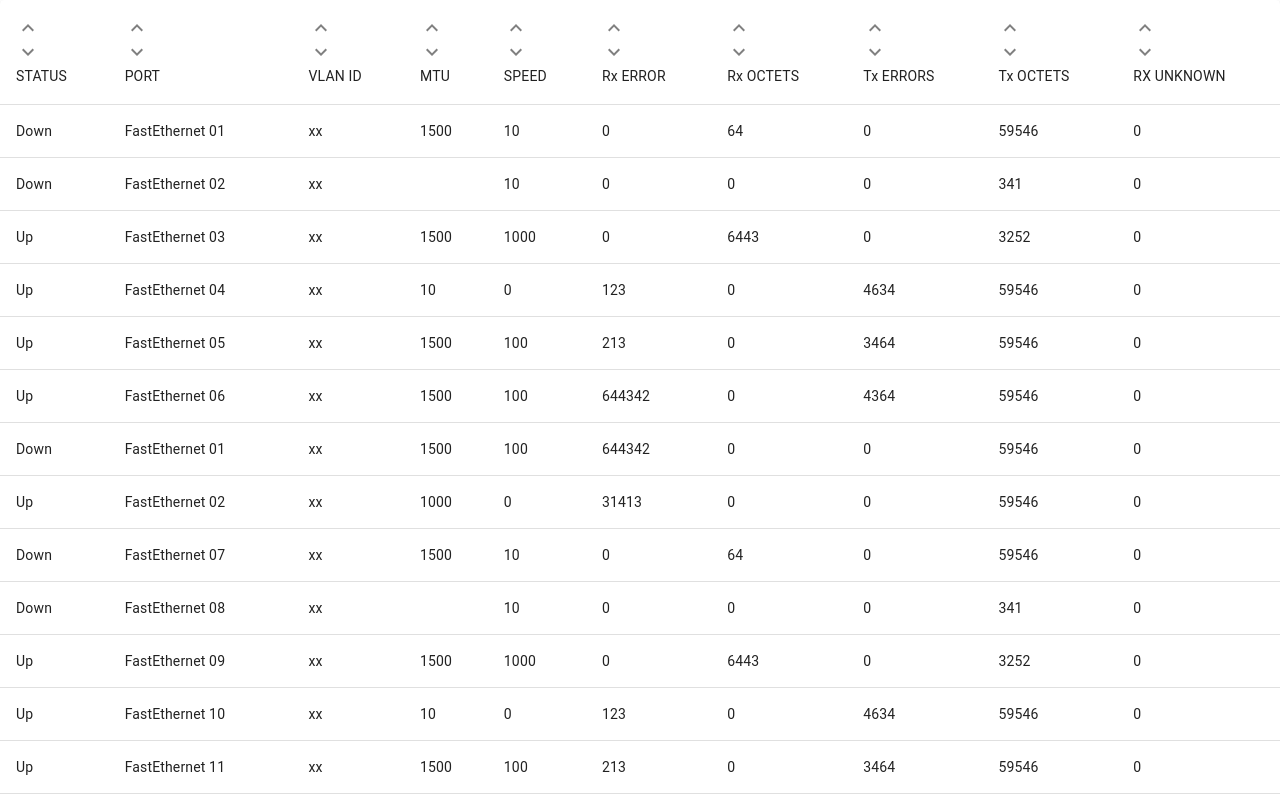
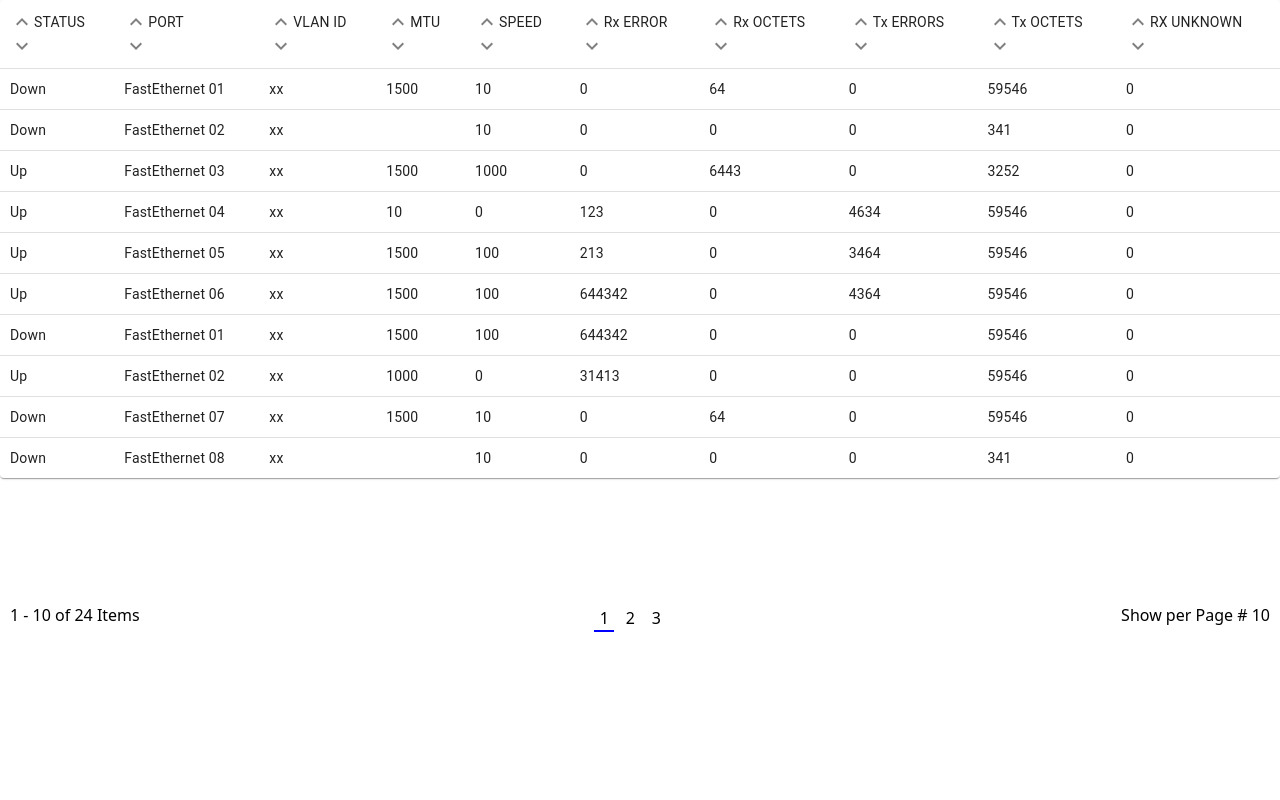
Before and after one commit to abdulkhaliquem9/react-horizontal-scroller, a React (Create React App) app: page / in a window 1280 px wide. Shown: the top 800 px of the page. Built offline with nearby package versions, Linux system fonts and the light colour scheme.

Commit message:
added pagination logic & pagination footer alignment

```diff
--- a/src/components/Table/index.js
+++ b/src/components/Table/index.js
@@ -10,52 +10,80 @@ import KeyboardArrowUpIcon from '@mui/icons-material/KeyboardArrowUp';
 import KeyboardArrowDownIcon from '@mui/icons-material/KeyboardArrowDown';
 import { sortData, parseTableData } from './utils';
 import { ASCENDING, DESCENDING, tableColumns } from './constants';
+import './styles.scss'
 
 export default function BasicTable(props) {
-  const { data, rowsPerPage = 10 } = props
-  const [tableData, setTableData] = useState({ orderBy: '', sortByColumn: '', currentPage: 0})
+  const { data = {}, rowsPerPage = 10 } = props
+  const [tableData, setTableData] = useState({ countLabel: '', orderBy: '', sortByColumn: '', currentPage: 0})
   useEffect(() => {
-    const parsedData =  parseTableData(data, rowsPerPage)
-    console.log('parsedData', parsedData)
-    setTableData(prev => ({ ...prev, rawData: data, data: parsedData }))
+    if(data){
+      console.log('component did update', props)
+      const parsedData =  parseTableData(props.data, rowsPerPage, currentPage)
+      const {data, totalPages, rawData, pages, countLabel} = parsedData;
+      console.log('parsedData', parsedData)
+      if(pages.length > 0){
+        setTableData(prev => ({ ...prev, data, totalPages, rawData, pages, countLabel, currentPage: 0 }))
+      }else{
+        setTableData(prev => ({ ...prev, data, totalPages, rawData, pages, countLabel }))
+      }
+    }
   }, [data]);
 
   const sortBy = ({ orderBy, columnName: sortByColumn }) => {
-    const { data = [] } = tableData;
+    const { currentPage} = tableData;
     if (orderBy === ASCENDING) {
-      const ascData = data.sort((a, b) => sortData(a, b, sortByColumn, orderBy));
-      setTableData(prev => ({ ...prev, orderBy, sortByColumn, data: ascData }))
+      const ascData = tableData.data[currentPage].sort((a, b) => sortData(a, b, sortByColumn, orderBy));
+      const tableRows = [...tableData.data]
+      tableRows[currentPage] = ascData
+      setTableData(prev => ({ ...prev, orderBy, sortByColumn, data: tableRows }))
     } else {
-      const descData = data.sort((a, b) => sortData(a, b, sortByColumn, orderBy));
-      setTableData(prev => ({ ...prev, orderBy, sortByColumn, data: descData }))
+      const descData = tableData.data[currentPage].sort((a, b) => sortData(a, b, sortByColumn, orderBy));
+      const tableRows = [...tableData.data]
+      tableRows[currentPage] = descData
+      setTableData(prev => ({ ...prev, orderBy, sortByColumn, data: tableRows }))
     }
   }
 
-  const { sortByColumn, orderBy } = tableData;
-  console.log('data', data)
+  const onPageSelect = (pageNumber) => {
+    const parsedData =  parseTableData(props.data, rowsPerPage, pageNumber)
+      const {data, totalPages, rawData, pages, countLabel} = parsedData;
+    setTableData(prev => ({...prev, currentPage: pageNumber, orderBy: '', sortByColumn: '', data, countLabel}))
+  }
+
+  const { sortByColumn, orderBy, pages = [], currentPage = 0, countLabel} = tableData;
+  console.log('data', tableData)
+
+  if(!tableData.data){
+    return null
+  }
 
   return (
+    <div className='table-container'>
+
+    <div className='table-wrapper'>
     <TableContainer component={Paper}>
-      <Table sx={{ minWidth: 650 }} aria-label="simple table">
+      <Table sx={{ minWidth: 650 }} >
         <TableHead>
           <TableRow>
             {
-              tableColumns.map(columnName => <TableCell key={columnName}>
-                <span style={{ display: 'flex', flexDirection: 'column' }}>
+              tableColumns.map(columnName => <TableCell key={columnName} className='table-header-column'>
+                <span className='table-header-cell'>
+                  <span className='sort-icons'>
                   {
                     orderBy === ASCENDING || orderBy.length === 0 ? <KeyboardArrowUpIcon sx={{ color: sortByColumn === columnName && orderBy === ASCENDING ? 'black' : 'gray' }} onClick={() => { sortBy({ orderBy: DESCENDING, columnName }) }} /> : null
                   }
                   {
                     orderBy === DESCENDING || orderBy.length === 0 ? <KeyboardArrowDownIcon sx={{ color: sortByColumn === columnName && orderBy === DESCENDING ? 'black' : 'gray' }} onClick={() => { sortBy({ orderBy: ASCENDING, columnName }) }} /> : null
                   }
+                  </span>
+                <span style={{ fontWeight: sortByColumn === columnName ? 'bold' : 'normal' }}> {columnName} </span>
                 </span>
-                <span style={{ fontWeight: sortByColumn === columnName ? 'bold' : 'normal' }}> {columnName} </span>
               </TableCell>)
             }
           </TableRow>
         </TableHead>
         <TableBody>
-          {data.map((row, i) => (
+          {tableData.data[currentPage].map((row, i) => (
             <TableRow
               key={i}
               sx={{ '&:last-child td, &:last-child th': { border: 0 } }}
@@ -68,5 +96,21 @@ export default function BasicTable(props) {
         </TableBody>
       </Table>
     </TableContainer>
+    </div>
+
+    <div className='table-pagination'>
+      <div className='page-count'>
+        {countLabel}
+      </div>
+      <div className='pagination'>
+        {
+          pages.map((page,i)=> <button key={i} onClick={()=>{onPageSelect(i)}} className={`page-button ${currentPage === i ? 'active-button':''}`}>{page}</button>)
+        }
+      </div>
+      <div className='rows-per-page'>
+        Show per Page # {rowsPerPage}
+      </div>
+    </div>
+    </div>
   );
 }
--- /dev/null
+++ b/src/components/Table/styles.scss
@@ -0,0 +1,53 @@
+.table-container {
+    height: 80vh;
+    min-height: 100%;
+    // outline: 1px solid blue;
+    display: flex;
+    flex-direction: column;
+    justify-content: space-between;
+
+    .table-wrapper {
+        height: 100%;
+        // outline: 1px solid lime;
+        thead, tbody {
+            th {
+                padding: 10px;
+            }
+        }
+        thead {
+            tr {
+                .table-header-column  {
+                    // display: flex;
+                    .table-header-cell {
+                        display: flex;
+                        .sort-icons {
+                            display: flex;
+                            flex-direction: column;
+                            span {
+                                width: fit-content;
+                            }
+                        }
+
+                    }
+                }
+            }
+        }
+    }
+    .table-pagination {
+        // height: f;
+        justify-content: space-between;
+        display: flex;
+        padding: 5px 10px;
+            .page-count {}
+            .pagination {
+                .page-button {
+                    margin: 3px;
+                    width: 20px;
+                }
+                .active-button {
+                    border-bottom: 2px solid blue;
+                }
+            }
+            .rows-per-page {}
+        }
+}
--- a/src/components/Table/utils.js
+++ b/src/components/Table/utils.js
@@ -31,13 +31,19 @@ export const sortData = (a, b, sortByColumn, orderBy) => {
     }
 }
 
-export const parseTableData = (data = [], rowsPerPage) => {
+export const parseTableData = (data = [], rowsPerPage, currentPage) => {
     const pageWiseTableData = []
     if(data.length <= rowsPerPage) {
+        let countLabel = ``
+        if(data.length > 0){
+            countLabel = `1 - ${data.length} of ${data.length} Items`
+        }
         return {
             data: [ data ],
             totalPage: 1,
-            rawData: data
+            rawData: data,
+            pages: [1],
+            countLabel
         }
     } else {
         let tempArr = []
@@ -56,40 +62,21 @@ export const parseTableData = (data = [], rowsPerPage) => {
             pageWiseTableData.push(tempArr)
             tempArr = []
         }
-
-        return {
-            data: pageWiseTableData,
-            totalPages: pageWiseTableData.length,
-            rawData: data
+        const pages = []
+        for(let i=1; i <= pageWiseTableData.length; i++){
+            pages.push(i)
         }
-    }
-}
-
-export const parseTableData2 = (data = [], rowsPerPage) => {
-    const pageWiseTableData = []
-    if(data.length <= rowsPerPage) {
-        return {
-            data: [ data ],
-            totalPage: 1,
-            rawData: data
-        }
-    } else {
-        let rowsCount = 0;
-        let tempArr = []
-        for(let i = 0; i < data.length; i++) {
-            tempArr.push(data[i])
-            if(rowsCount === rowsPerPage - 1) {
-                rowsCount = 0;
-                pageWiseTableData.push(tempArr)
-                tempArr = [];
-            } else {
-                rowsCount ++;
-            }
+        let countLabel = ``
+        if(data.length > 0){
+            const initialCount = (currentPage * rowsPerPage) + 1
+            countLabel = `${initialCount} - ${(initialCount - 1) + pageWiseTableData[currentPage].length} of ${data.length} Items`
         }
         return {
             data: pageWiseTableData,
             totalPages: pageWiseTableData.length,
-            rawData: data
+            rawData: data,
+            pages,
+            countLabel
         }
     }
 }
```
